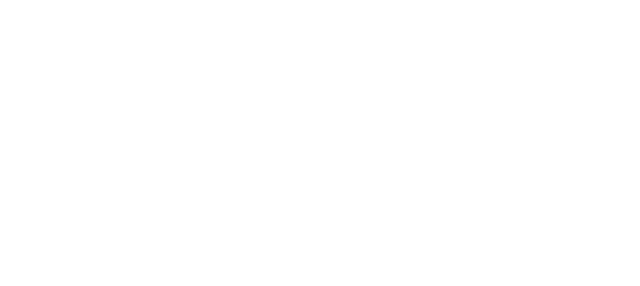
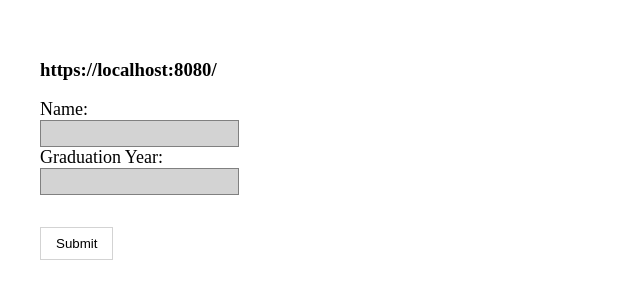
Before and after one commit to acciojob/sharable-urls-dakhinkar, a website: page main.html in a window 1280 px wide. Shown: the whole page, without its empty margins (0-640 px from the left). Drawn offline with Linux system fonts and the light colour scheme.

Commit message:
Update main.html
main html

```diff
--- a/main.html
+++ b/main.html
@@ -1,8 +1,49 @@
 <!DOCTYPE html>
 <html>
+  <head>
+    <style>
+      body{
+        padding: 2rem;
+      }
+      label{
+          font-size: 18px;
+          font-weight: 500;
+      }
+      input{
+          background-color: lightgrey;
+          outline: none;
+          /* border: none; */
+          padding: 5px 10px ;
+          border: 1px solid grey;
+      }
+      button{
+          margin-top: 2rem;
+          background-color: white;
+          color: black;
+          padding: 8px 15px;
+          border: 1px solid lightgray;
+      }
+      button:active, button:hover{
+          border-color: aquamarine;
+      }
+
+    </style>
+  </head>
   <body>
-    <script type="text/javascript" src="./script.js">
-</script>
+    <h3 id="sharableUrl">https://localhost:8080/</h3>
+    <div>
+        <label for="name">Name:</label>
+        <br/>
+        <input id="name" type="text"/>
+    </div>
+     <div>
+        <label for="year">Graduation Year:</label>
+        <br/>
+        <input id="year" type="number"/>
+    </div>
+    <button onclick="submitHandler()">Submit</button>
+
+    <script type="text/javascript" src="./script.js"></script>
   </body>
 
 </html>
```
